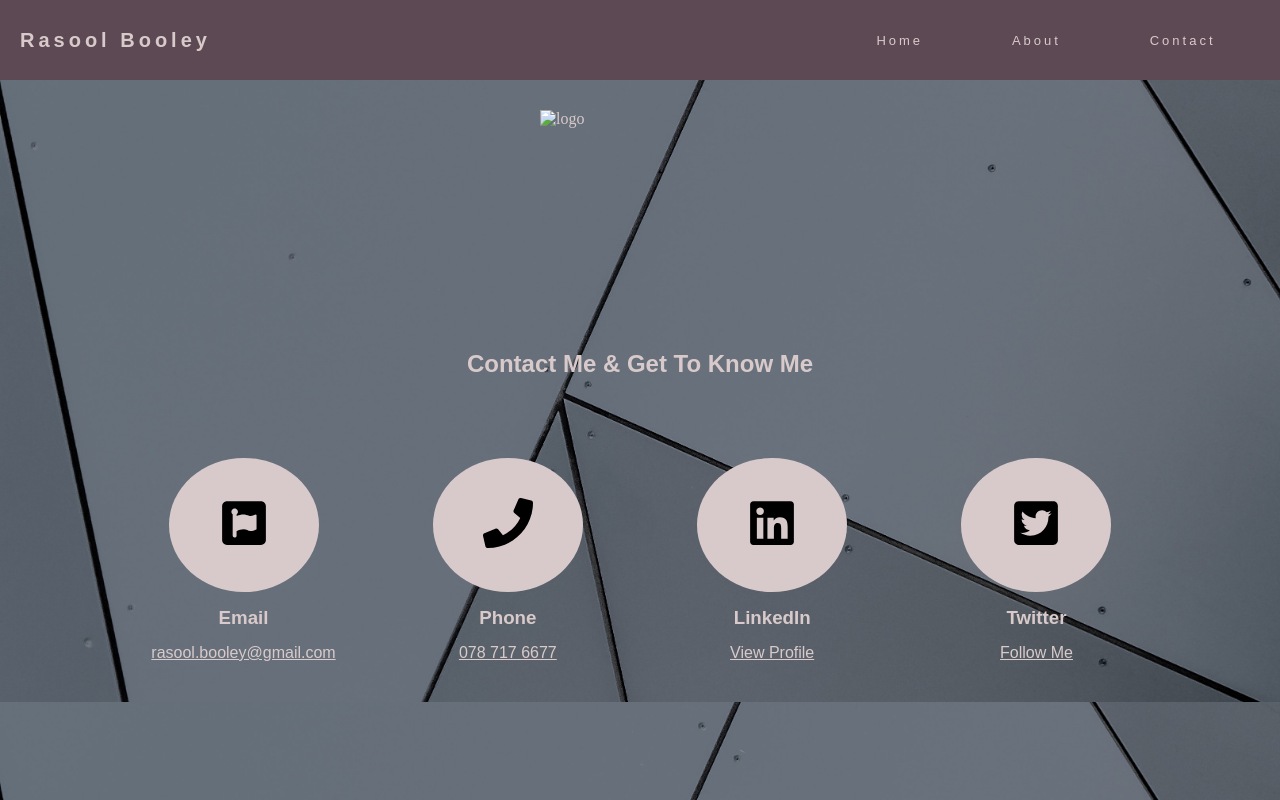
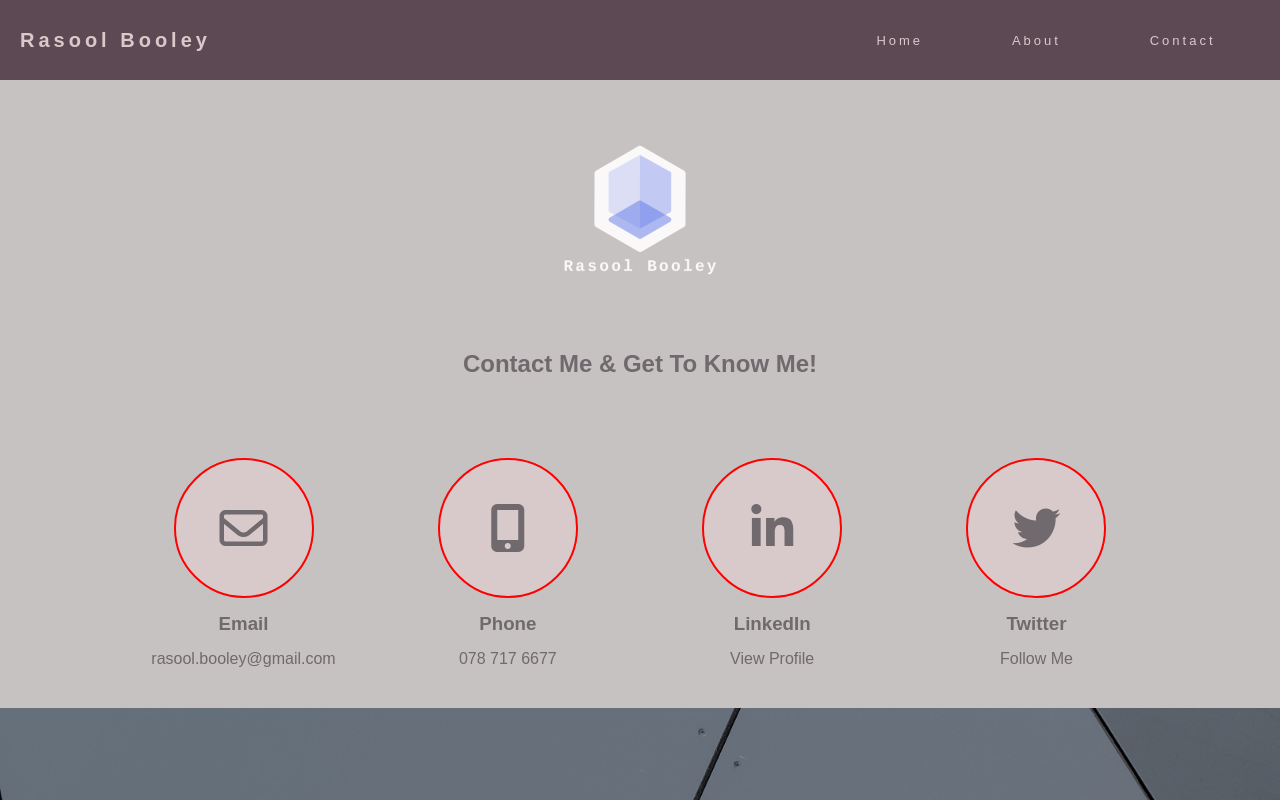
Before and after one commit to RasoolBooley/portfolio, a website with bundled scripts: page frontend/index.html in a window 1280 px wide. Shown: the top 800 px of the page. Built offline with nearby package versions, Linux system fonts and the light colour scheme.

Commit message:
finished contact page
need to retheme entire website

```diff
--- a/frontend/index.html
+++ b/frontend/index.html
@@ -3,7 +3,7 @@
 <head>
     <meta charset="UTF-8">
     <meta name="viewport" content="width=device-width, initial-scale=1.0">
-    <link rel="stylesheet" href="path/to/font-awesome/css/font-awesome.min.css">
+    <script src="https://kit.fontawesome.com/bc180caac2.js" crossorigin="anonymous"></script>
     <link Content-Type="text/css" rel="stylesheet" href="./static/css/main.css">
     <title>Rasool Booley Portfolio</title>
 </head>
@@ -25,35 +25,47 @@
     </nav>
 
     <div class="contact-page">
-        <img src="./static/img/rb-logo" alt="logo" srcset="">
-        <h2 class="contact-text">Contact Me & Get To Know Me</h2>
+        <img src="./static/img/logo_transparent.png" srcset="">
+        <h2 class="contact-text">Contact Me & Get To Know Me!</h2>
 
         <div class="contact-logos">
             <div>
+                <a target="_blank" href="mailto:rasool.booley@gmail.com">
                     <div class="logo-bg">
-                    <a target="_blank" href="mailto:rasool.booley@gmail.com"><img src="./static/img/font-awesome-brands.svg" alt="email"></a>
+                        <i class="far fa-envelope fa-3x"></i>
                     </div>
+                </a>
                 <h3><a target="_blank" href="mailto:rasool.booley@gmail.com">Email</a></h3>
                 <a target="_blank" href="mailto:rasool.booley@gmail.com">rasool.booley@gmail.com</a>
             </div>
+
             <div>
+                <a href="tel:0787176677">
                     <div class="logo-bg">
-                    <a href="tel:0787176677"><img href="tel:0787176677" src="./static/img/phone-solid.svg" alt="Phone"></a>
+                        <i class="fas fa-mobile-alt fa-3x"></i>
                     </div>
+                </a>
                 <h3><a href="tel:0787176677">Phone</a></h3>
                 <a href="tel:0787176677">078 717 6677</a>
             </div>
+
             <div>
+                <a target="_blank" href="https://www.linkedin.com/in/rasool-booley-949599139/">
                     <div class="logo-bg">
-                    <a target="_blank" href="https://www.linkedin.com/in/rasool-booley-949599139/"><img src="./static/img/linkedin-brands.svg" alt="LinkedIn"></a>
+                        <i class="fab fa-linkedin-in fa-3x"></i>
                     </div>
+                </a>
+
                 <h3><a target="_blank" href="https://www.linkedin.com/in/rasool-booley-949599139/">LinkedIn</a></h3>
                 <a target="_blank" href="https://www.linkedin.com/in/rasool-booley-949599139/">View Profile</a>
             </div>
+
             <div>
+                <a target="_blank" href="https://twitter.com/Snacc_Falcon">
                     <div class="logo-bg">
-                    <a target="_blank" href="https://twitter.com/Snacc_Falcon"><img src="./static/img/twitter-square-brands.svg" alt="Twitter"></a>
+                        <i class="fab fa-twitter fa-3x"></i>
                     </div>
+                </a>
                 <h3><a target="_blank" href="https://twitter.com/Snacc_Falcon">Twitter</a></h3>
                 <a target="_blank" href="https://twitter.com/Snacc_Falcon">Follow Me</a>
 
--- a/frontend/static/scss/partials/_components.scss
+++ b/frontend/static/scss/partials/_components.scss
@@ -8,6 +8,8 @@ nav{
     background-color: $nav-bg;
     font-family: $main-font;
     color: $white;
+    position: sticky;
+    top: 0;
 
     .logo{
         color: $white;
--- a/frontend/static/scss/partials/_contact.scss
+++ b/frontend/static/scss/partials/_contact.scss
@@ -1,7 +1,7 @@
 body{
     background-color: $page-bg-col;
-    background-image: url(../img/landing-page.jpg);
-    background-color: $nav-bg;
+    // background-image: url(../img/landing-page.jpg);
+    // background-color: $nav-bg;
     background-size: cover;
     background-repeat: no-repeat;
     height: 90vh;
@@ -12,7 +12,7 @@ body{
     justify-content: center;
     flex-direction: column;
     align-items: center;
-    color: $white;
+    color: $main-font-col;
 
     img{
         margin-top: 30px;
@@ -30,19 +30,14 @@ body{
         grid-template-columns: repeat(4, 1fr);
         margin-top: 40px;
         font-family: $main-font;
-        color: $white;
+
 
         .logo-bg{
             background-color: $white;
             border-radius: 50%;
-            width: 150px;
-
-            img{
-                height: 50px;
-                width: 50px;
-                margin: 0;
-                color: $white;
-            }
+            border: 2px $border-col solid;
+            width: 140px;
+            height: 140px;
         }
 
         div{
@@ -64,12 +59,13 @@ body{
         }
 
         a{
-            color: $white;
+            color: $main-font-col;
+            text-decoration: none;
         }
     }
 }
 
-@media (max-width: 768px) {
+@media (max-width: 820px) {
     .contact-page{
         .contact-logos{
             display: grid;
@@ -77,3 +73,16 @@ body{
         }
     }
 }
+
+@media (max-width: 480px) {
+    .contact-page{
+        .contact-logos{
+            display: grid;
+            grid-template-columns: repeat(1, 1fr);
+        }
+
+        img{
+            margin-top: 20px;
+        }
+    }
+}
--- a/frontend/static/scss/partials/_variables.scss
+++ b/frontend/static/scss/partials/_variables.scss
@@ -4,8 +4,10 @@ $white : rgb(216, 202, 202);
 $button-white: rgb(230, 219, 219);
 $button-bg: rgb(173, 173, 173);
 $nav-bg: #5d4954;
+$main-font-col: #70696d;
+$border-col: red;
 
-$page-bg-col: #f5f5f5;
+$page-bg-col: #c7c2c2;
 
 
 
--- a/server.js
+++ b/server.js
@@ -9,4 +9,4 @@ app.get("/*", (req, res) => {
     res.sendFile(path.resolve(__dirname, "frontend", "index.html"));
 });
 
-app.listen(process.env.PORT || 5060, () => console.log("Server is running"));
+app.listen(process.env.PORT || 5070, () => console.log("Server is running"));
```
Also changed, not shown: frontend/static/css/main.css, frontend/static/img/logo_transparent.png (added), 1 other file. Lines whose indentation alone changed are shown as unchanged.
